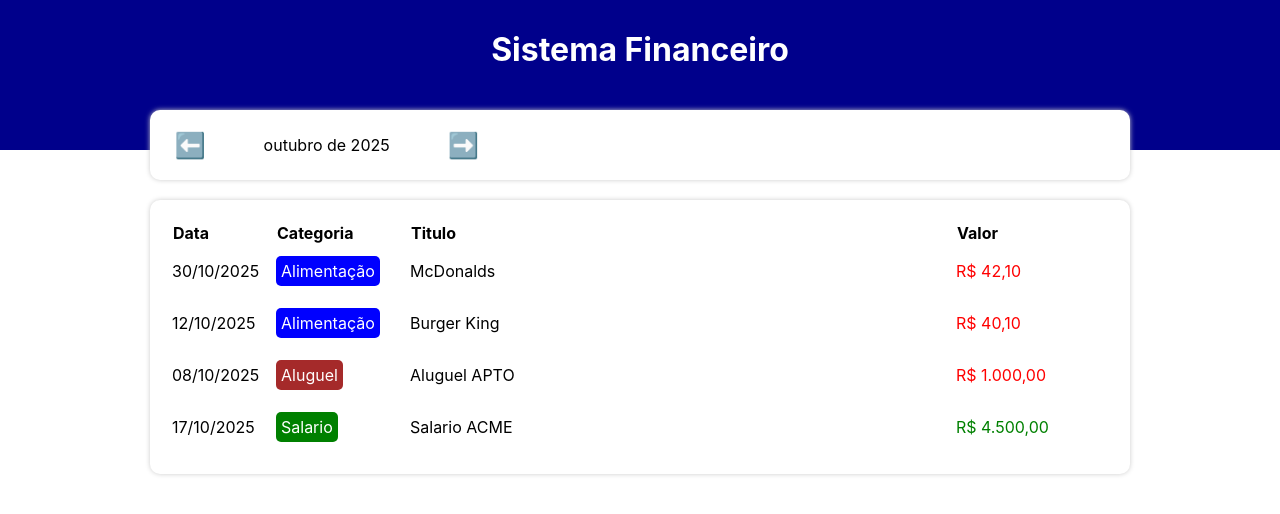
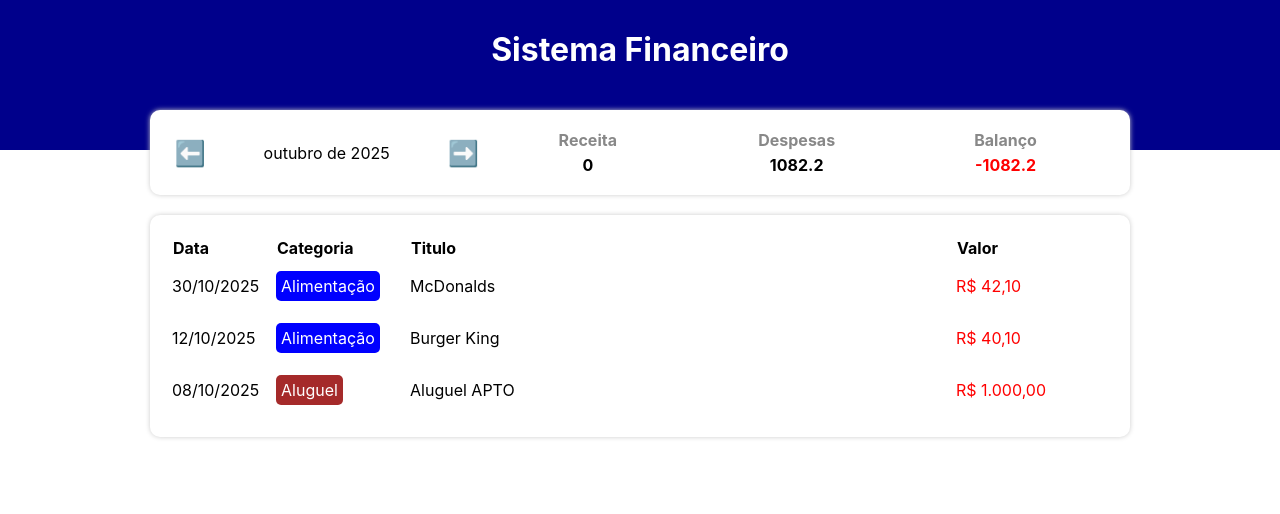
Before and after one commit to PedroJiraya/expense-tracker, a React (Create React App) app: page / in a window 1280 px wide. Shown: the top 514 px of the page. Built offline with nearby package versions, Linux system fonts and the light colour scheme.

Commit message:
infoarea finalizada

```diff
--- a/src/App.tsx
+++ b/src/App.tsx
@@ -1,30 +1,57 @@
 import { useEffect, useState } from "react";
 import * as C from "./App.style";
 import { Item } from "./types/Item";
-import { Category } from "./types/Category";
-import { categories } from "./data/categories";
 import { items } from "./data/items";
+import { categories } from './data/categories'
 import { filterListByMonth, formatCurrentMonth, getCurrentMonth } from "./helpers/dateFilter";
 import { TableArea } from "./components/TableArea";
 import { InfoArea } from "./components/InfoArea";
+
+
 
 const App = () => {
   const [list, setList] = useState(items);
   const [filtredList, setFiltredList] = useState<Item[]>([]);
   const [currentMonth, setCurrentMonth] = useState(getCurrentMonth());
+  const [income, setIncome] = useState(0)
+  const [expense, setExpense] = useState(0)
 
   useEffect(() => {
     setFiltredList(filterListByMonth(list, currentMonth));
   }, [currentMonth, list]);
   useEffect(()=>{formatCurrentMonth(currentMonth)},[])
+  const handleMonthChange = (newMonth: string) =>{
+      setCurrentMonth(newMonth)
+      console.log(newMonth, currentMonth)
+  }
+  useEffect(() => {
+    let incomeCount = 0;
+    let expenseCount = 0;
+    for(let i in filtredList){
+      if(categories[filtredList[i].category].expense === true){
+        expenseCount += filtredList[i].value
+
+      }else{
+        incomeCount += filtredList[i].value
+      }
+      setIncome(incomeCount)
+      setExpense(expenseCount)
+    }
+  },[filtredList])
   return (
     <C.Container>
       <C.Header>
         <C.HaderText>Sistema Financeiro</C.HaderText>
       </C.Header>
       <C.body>
-        <InfoArea currentMonth={currentMonth}/>
-        {/* Area de insersao */}
+        <InfoArea
+          currentMonth={currentMonth}
+          onMonthChange={handleMonthChange}
+          income={income}
+          expense={expense}
+
+        />
+
         <TableArea list={filtredList} />
       </C.body>
     </C.Container>
--- a/src/components/InfoArea/index.tsx
+++ b/src/components/InfoArea/index.tsx
@@ -1,30 +1,43 @@
-import { useState } from 'react'
 import { formatCurrentMonth } from '../../helpers/dateFilter'
 import * as C from './styles'
+import { ResumeItem } from '../ResumeItem'
 
 
-export const InfoArea = ({currentMonth}:{currentMonth:string}) => {
 
-  const[monthFilter, setMonthFilter ] = useState(currentMonth)
+type Props = {
+  currentMonth:string,
+  onMonthChange:(date:string) => void,
+  income:number,
+  expense:number
+}
+
+export const InfoArea = ({currentMonth,onMonthChange, income, expense}:Props) => {
+
 
   const handlePreviusMonth = () =>{
     let [year, month] = currentMonth.split('-')
     let currentDate = new Date(parseInt(year), parseInt(month) -1, 1)
     currentDate.setMonth(currentDate.getMonth() -1)
-
+    onMonthChange(`${currentDate.getFullYear()}-${currentDate.getMonth() +1}`)
   }
   const handleNextMonth = () => {
-
+    const [year, month] = currentMonth.split('-')
+    const currentDate = new Date(parseInt(year), parseInt(month) -1,1)
+    currentDate.setMonth(currentDate.getMonth() +1)
+    onMonthChange(`${currentDate.getFullYear()}-${currentDate.getMonth() +1}`)
   }
 
   return (
     <C.Container>
       <C.MouthArea>
         <C.MonthArrow onClick={handlePreviusMonth}>⬅️</C.MonthArrow>
-        <C.MonthTitle >{formatCurrentMonth(monthFilter)}</C.MonthTitle>
+        <C.MonthTitle >{formatCurrentMonth(currentMonth)}</C.MonthTitle>
         <C.MonthArrow onClick={handleNextMonth}>➡️</C.MonthArrow>
       </C.MouthArea>
       <C.ResumeArea>
+        <ResumeItem title='Receita' value={income}  />
+        <ResumeItem title='Despesas' value={expense}/>
+        <ResumeItem title='Balanço' value={income - expense} color={income - expense < 0? 'red':'green'} ></ResumeItem>
 
       </C.ResumeArea>
     </C.Container>
--- /dev/null
+++ b/src/components/ResumeItem/index.tsx
@@ -0,0 +1,18 @@
+import { toBrl } from '../../helpers/dateFilter'
+import * as C from './styles'
+
+
+type Props = {
+    title: string,
+    value: number,
+    color?: string
+}
+
+export const ResumeItem = ({title, value, color}:Props) => {
+    return(
+        <C.Container>
+            <C.Title>{title}</C.Title>
+            <C.Info color={color?? ''}>{value}</C.Info>
+        </C.Container>
+    )
+}
--- /dev/null
+++ b/src/components/ResumeItem/styles.ts
@@ -0,0 +1,19 @@
+import styled from 'styled-components'
+
+export const Container = styled.div`
+    flex:1;
+`
+export const Title = styled.div`
+    text-align:center;
+    font-weight: bold;
+    color:#888;
+    margin-bottom: 5px;
+`
+
+
+
+export const Info =  styled.div<{color:string}>`
+    text-align:center;
+    font-weight: bold;
+    color: ${props => props.color ?? '#000'};
+`
--- a/src/data/items.ts
+++ b/src/data/items.ts
@@ -4,5 +4,5 @@ export const items: Item[] = [
     {date: new Date(2025, 10, 30), category:'food', title:'McDonalds', value:42.10},
     {date: new Date(2025, 10, 12), category:'food', title:'Burger King', value:40.10},
     {date: new Date(2025, 10, 8), category:'rent', title:'Aluguel APTO', value:1000},
-    {date: new Date(2025, 10, 17), category:'salary', title:'Salario ACME', value:4500},
+    {date: new Date(2025, 9, 17), category:'salary', title:'Salario ACME', value:4500},
 ]
--- a/src/helpers/dateFilter.ts
+++ b/src/helpers/dateFilter.ts
@@ -45,3 +45,7 @@ export const formatCurrentMonth = (currentMonth: string) =>  {
 
     return `${months[parseInt(month) -1]} de ${year}`
 }
+
+export const toBrl = (n:number) => {
+    n.toLocaleString('pt-BR',{style:'currency',currency:'BRL'})
+}
```
Also changed, not shown: src/components/FormData/index.tsx (added, +60 -0 lines), src/components/FormData/stlyle.ts (added, +40 -0 lines), src/components/InfoArea/styles.ts (line endings or trailing spaces), src/data/categories.ts (line endings or trailing spaces).
